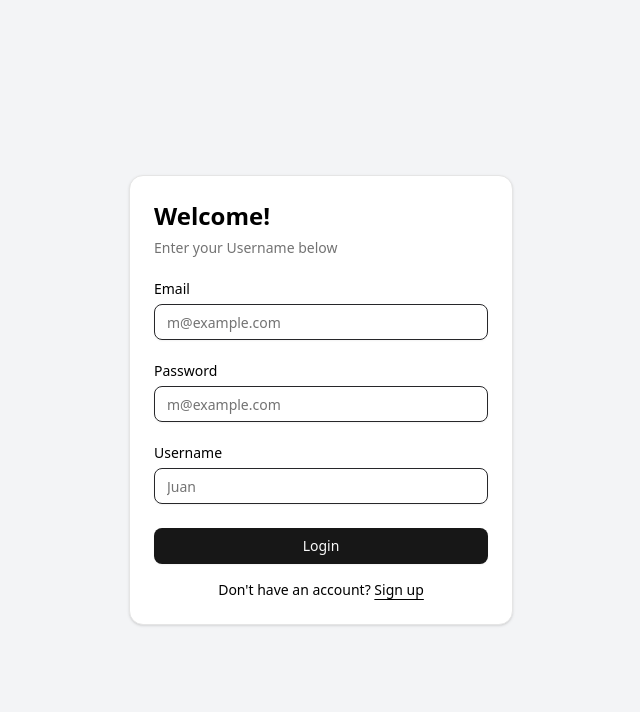
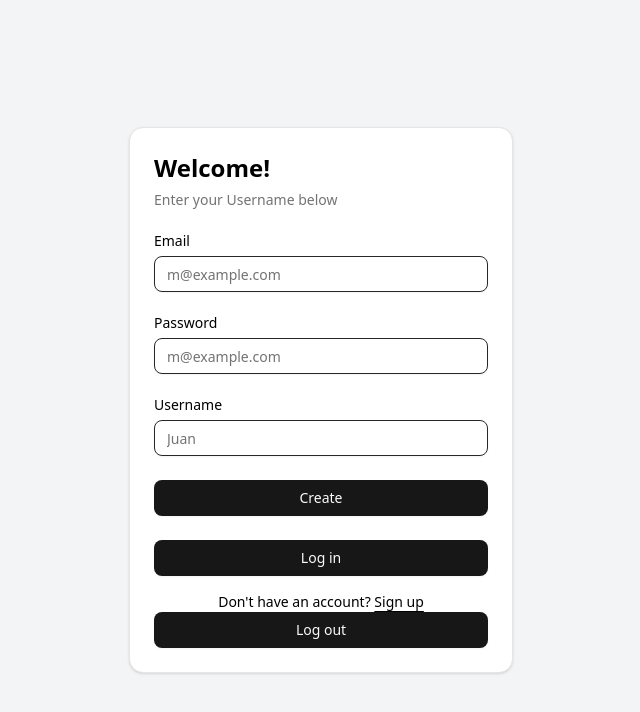
Before and after one commit to RainerMorales/Cometalk, a Next.js app: page /Login in a window 1280 px wide. Shown: the top 712 px of the page, without its empty margins (319-959 px from the left). Built offline with nearby package versions, Linux system fonts and the light colour scheme; no server answers.

Commit message:
add create login logout

```diff
--- a/src/components/login-form.tsx
+++ b/src/components/login-form.tsx
@@ -11,8 +11,15 @@ import {
 import { Input } from "@/components/ui/input";
 import { Label } from "@/components/ui/label";
 import { auth } from "../../firebase";
-import { createUserWithEmailAndPassword } from "firebase/auth";
+import {
+  createUserWithEmailAndPassword,
+  sendEmailVerification,
+  signOut,
+  signInWithEmailAndPassword,
+} from "firebase/auth";
+import { onAuthStateChanged } from "firebase/auth";
 import { useState } from "react";
+import { LogOut } from "lucide-react";
 export function LoginForm({
   className,
   ...props
@@ -20,13 +27,40 @@ export function LoginForm({
   const [email, setEmail] = useState("");
   const [password, setPassword] = useState("");
   const [userName, setUserName] = useState("");
+  onAuthStateChanged(auth, (user) => {
+    if (user) {
+      console.log("User is signed in:", user.email);
+    } else {
+      console.log("User is signed out");
+    }
+  });
   const create = async () => {
     try {
-      const user = await createUserWithEmailAndPassword(auth, email, password);
-      console.log(user)
+      const userCredential = await createUserWithEmailAndPassword(
+        auth,
+        email,
+        password
+      );
+      const user = userCredential.user;
+      await sendEmailVerification(user);
     } catch (err) {
       console.log(err);
     }
+  };
+  const login = async () => {
+    try {
+      const userCredential = await signInWithEmailAndPassword(
+        auth,
+        email,
+        password
+      );
+      console.log(userCredential.user + "login success!");
+    } catch (err) {
+      console.log(err);
+    }
+  };
+  const logout = async () => {
+    await signOut(auth);
   };
   return (
     <div className={cn("flex flex-col gap-6", className)} {...props}>
@@ -72,7 +106,10 @@ export function LoginForm({
                 />
               </div>
               <Button onClick={create} type="submit" className="w-full">
-                Login
+                Create
+              </Button>
+              <Button onClick={login} type="submit" className="w-full">
+                Log in
               </Button>
             </div>
             <div className="mt-4 text-center text-sm ">
@@ -82,6 +119,9 @@ export function LoginForm({
               </a>
             </div>
           </form>
+          <Button onClick={logout} type="submit" className="w-full">
+            Log out
+          </Button>
         </CardContent>
       </Card>
     </div>
```
